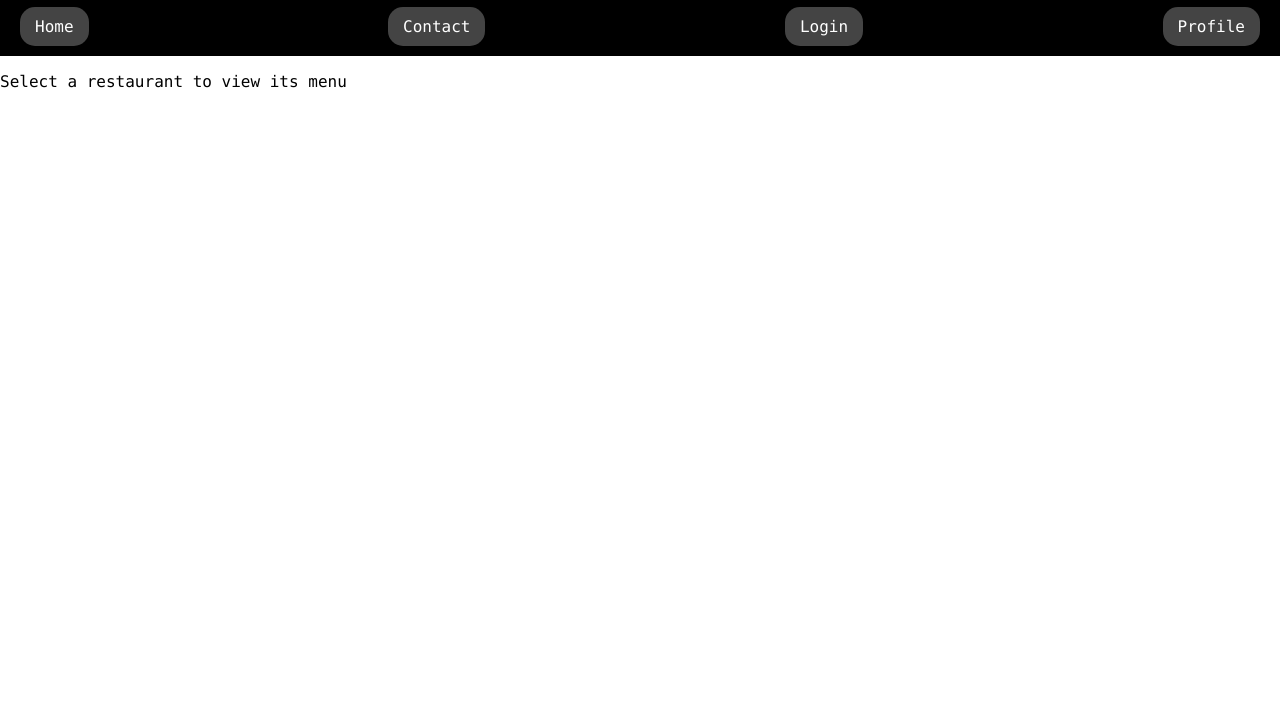
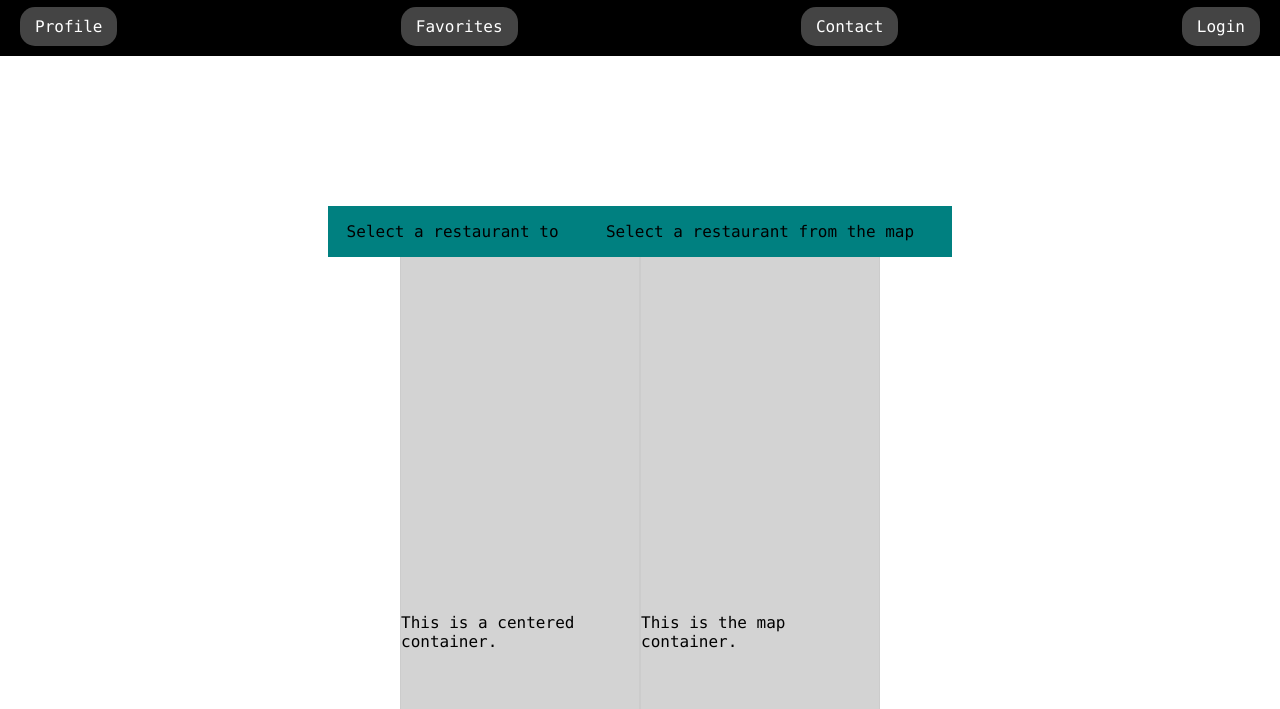
Before and after one commit to Stainamou/WSK, a website: page yksilötehtävä/index.html in a window 1280 px wide. Shown: the part 91-800 px from the top of the page. Drawn offline with Linux system fonts and the light colour scheme.

Commit message:
finishing touches

```diff
--- a/yksilötehtävä/css/styles.css
+++ b/yksilötehtävä/css/styles.css
@@ -34,3 +34,47 @@ body {
   margin: 0;
   font-family: "Lucida Console", "Courier New", monospace;
 }
+
+.container-wrapper {
+  display: flex;
+  justify-content: space-between;
+  margin-top: 200px;
+}
+
+.container {
+  display: flex;
+  justify-content: center;
+  align-items: center;
+  height: 750px;
+  width: 30%;
+  margin-left: 400px;
+  background-color: lightgray;
+  border: 1px solid #ccc;
+}
+
+.map-container {
+  display: flex;
+  justify-content: center;
+  align-items: center;
+  height: 750px;
+  width: 30%;
+  margin-right: 400px;
+  background-color: lightgray;
+  border: 1px solid #ccc;
+}
+
+#menu-details {
+  position: absolute;
+  top: 297px;
+  width: 30%;
+  text-align: center;
+  background-color: teal;
+}
+
+#map-details {
+  position: absolute;
+  top: 297px;
+  width: 30%;
+  text-align: center;
+  background-color: teal;
+}
--- a/yksilötehtävä/index.html
+++ b/yksilötehtävä/index.html
@@ -11,16 +11,27 @@
 <header>
   <h1>Student restaurants</h1>
   <nav class="navbar">
-    <a href="#">Home</a>
+    <a href="#">Profile</a>
+    <a href="#">Favorites</a>
     <a href="#">Contact</a>
     <a href="#">Login</a>
-    <a href="#">Profile</a>
   </nav>
 </header>
 </body>
 <main>
-  <section id="menu-details">
-    <p>Select a restaurant to view its menu</p>
-  </section>
+  <div class="container-wrapper">
+    <div class="container">
+      <section id="menu-details">
+        <p>Select a restaurant to view its menu</p>
+      </section>
+      <p>This is a centered container.</p>
+    </div>
+    <div class="map-container">
+      <section id="map-details">
+        <p>Select a restaurant from the map</p>
+      </section>
+      <p>This is the map container.</p>
+    </div>
+  </div>
 </main>
 </html>
```
